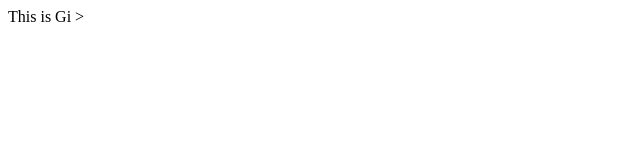
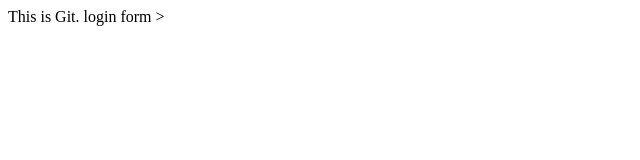
Before and after one commit to mali-2020/homework-, a plain HTML site: page index.html in a window 1280 px wide. Shown: the full height of the page, 0-640 px from the left. Drawn offline with Linux system fonts and the light colour scheme.

Commit message:
login form

```diff
--- a/index.html
+++ b/index.html
@@ -5,6 +5,8 @@
 	<title>Git & Gith</title>
 </head>
 <body>
-This is Gi
+    This is Git.
+
+    login form
 </body>
 </html>>
```
Also changed, not shown: longin.html (+2 -3 lines).
